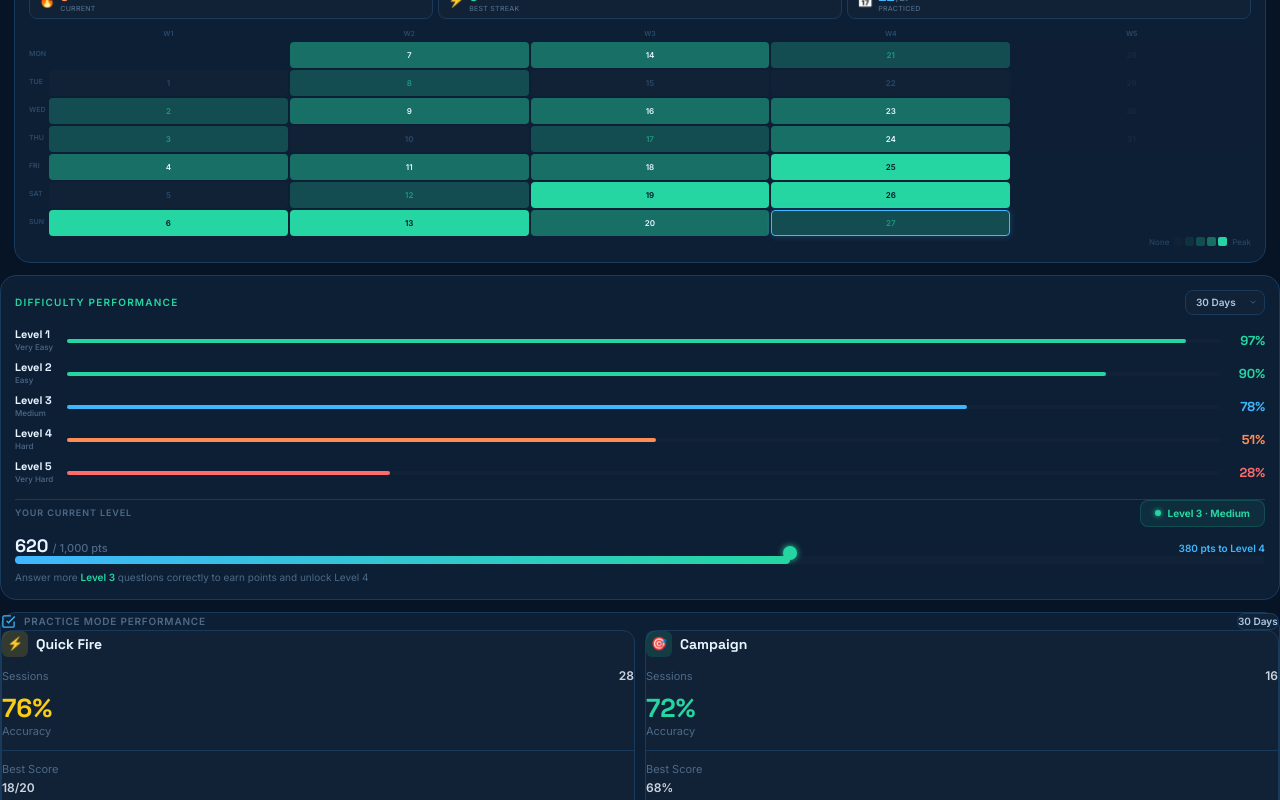
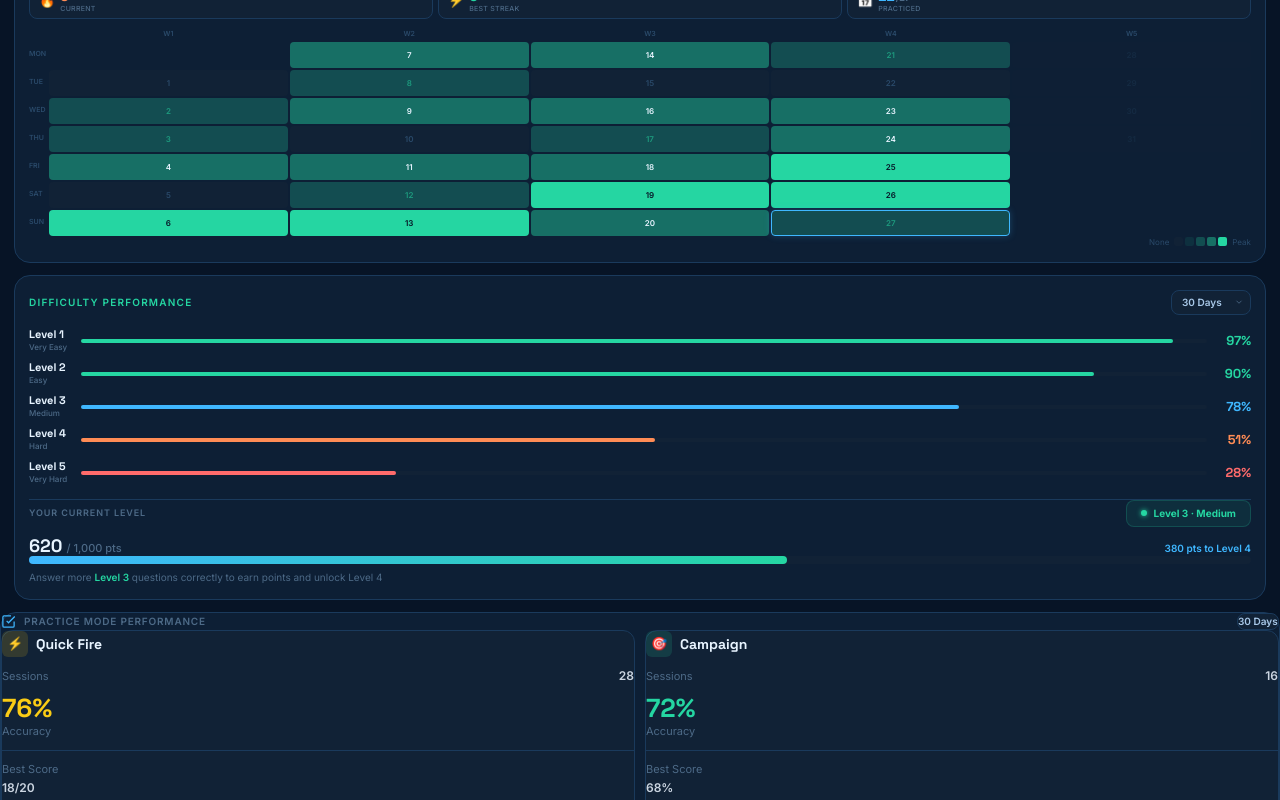
Before and after one commit to examforge99/examlogic, a Next.js app: page /analytics in a window 1280 px wide. Shown: the part 426-1226 px from the top of the page. Built offline with nearby package versions, Linux system fonts and the light colour scheme.

Commit message:
Refactor DifficultyPerformanceCard styles and layout

```diff
--- a/src/components/analytics/DifficultyPerformanceCard.tsx
+++ b/src/components/analytics/DifficultyPerformanceCard.tsx
@@ -86,8 +86,10 @@ export default function DifficultyPerformanceCard({
   const currentLevelLabel = LEVELS[d.currentLevel - 1].label
 
   return (
-<div className={className} style={{ backgroundColor: '#0d1f35', border: '1px solid #1a3a5c',   borderRadius: '16px',   padding: '14px', }}
+    <div className={className}  style={{   margin: '0 14px',  backgroundColor: '#0d1f35',  border: '1px solid #1a3a5c', borderRadius: '16px',  padding: '14px',
+  }}
 >
+
       {/* Header */}
       <div style={{ display: 'flex', alignItems: 'center', justifyContent: 'space-between',  marginBottom: '14px', }}>
         <span
@@ -229,7 +231,6 @@ export default function DifficultyPerformanceCard({
 <div style={{   marginBottom: '6px',  }}
 >
   <ProgressBar  value={pct}  height="lg"  gradient={{  from: '#3FB7FF',   to: '#25d6a2',   }}
-    showDot
     animated
   />
 </div>
```
